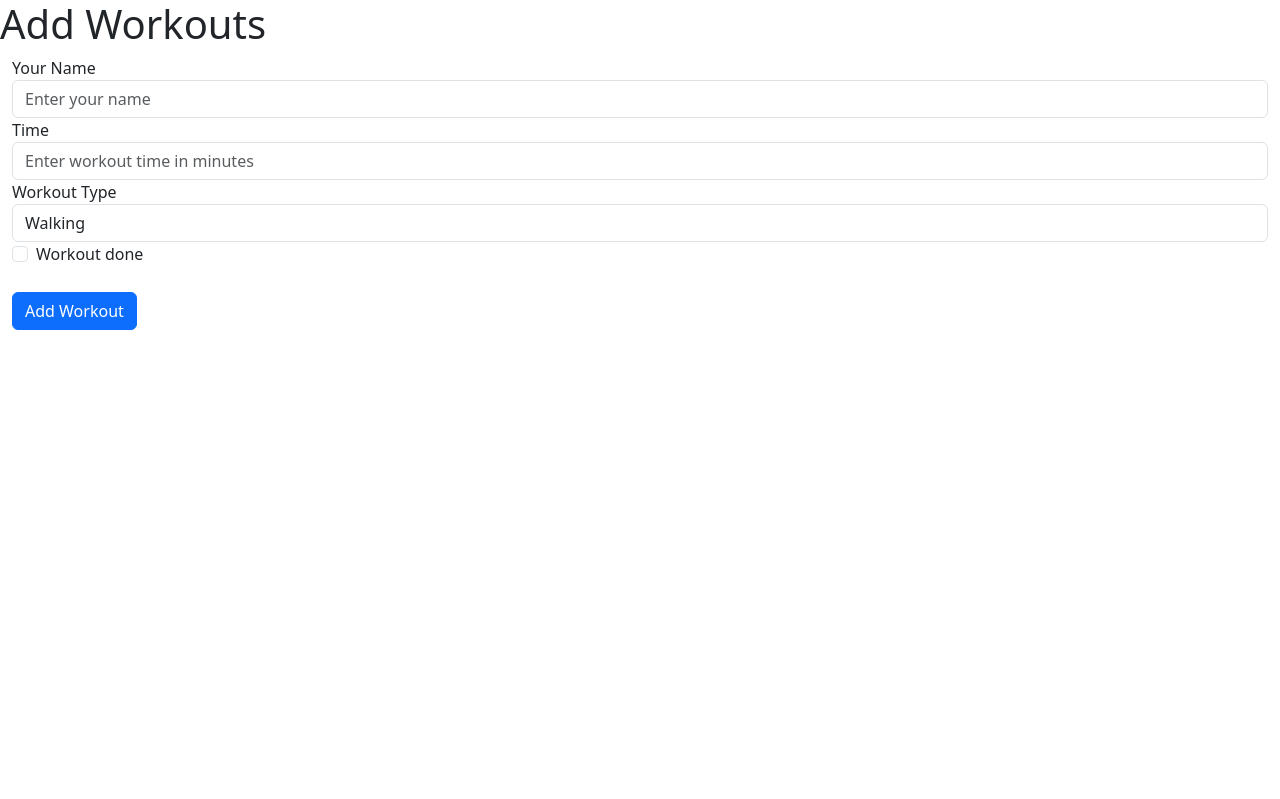
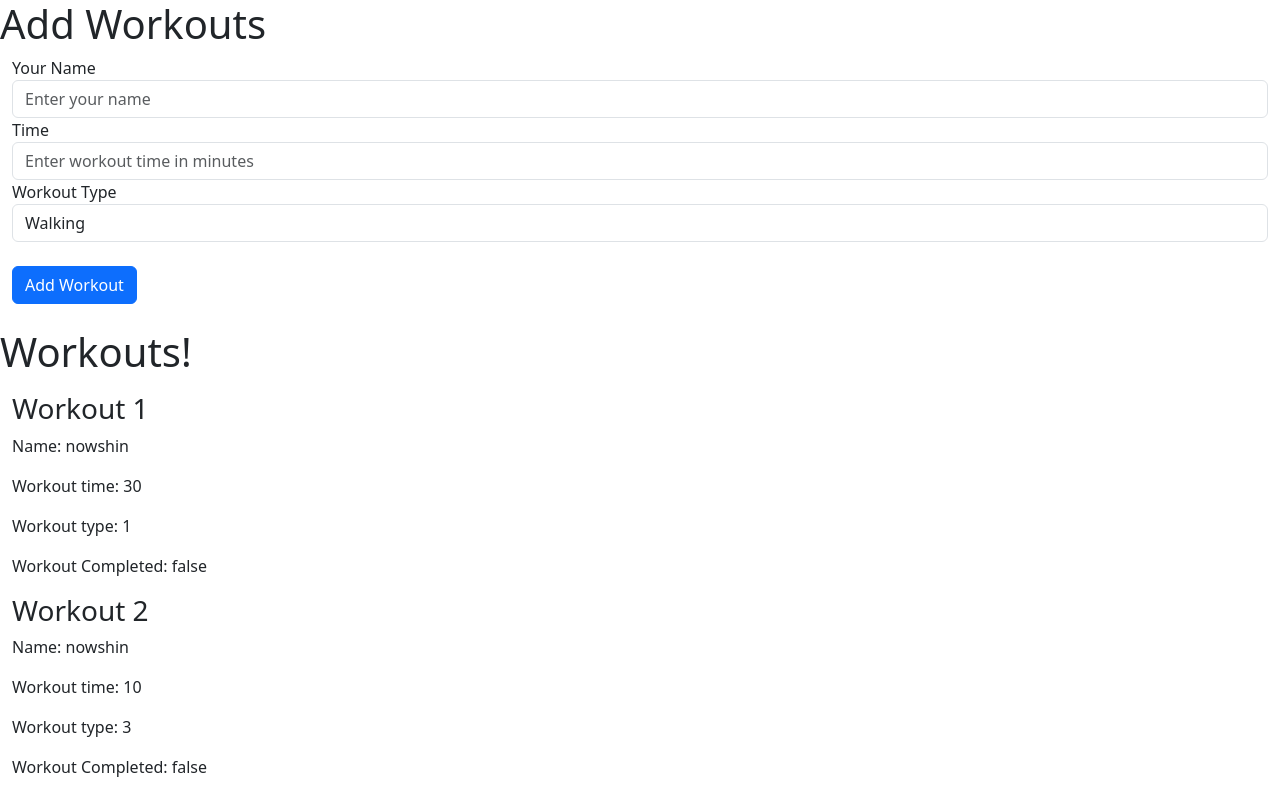
Before and after one commit to Nowshin73/Health_Challenge_Tracker, an Angular app in the folder health-tracker/: page / in a window 1280 px wide. Shown: the top 799 px of the page. Built offline with nearby package versions, Linux system fonts and the light colour scheme.

Commit message:
workout class and objects added

```diff
--- a/health-tracker/angular.json
+++ b/health-tracker/angular.json
@@ -101,5 +101,8 @@
         }
       }
     }
+  },
+  "cli": {
+    "analytics": false
   }
 }
--- /dev/null
+++ b/health-tracker/src/app/Workouts.ts
@@ -0,0 +1,8 @@
+export class Workouts{
+    sno: number
+    name:string
+    time:number
+    type:number
+    done:boolean
+
+}
--- a/health-tracker/src/app/app.module.ts
+++ b/health-tracker/src/app/app.module.ts
@@ -4,11 +4,15 @@ import { BrowserModule } from '@angular/platform-browser';
 import { AppRoutingModule } from './app-routing.module';
 import { AppComponent } from './app.component';
 import { WorkoutComponent } from './mycomponents/workout/workout.component';
+import { AddWorkoutComponent } from './mycomponents/add-workout/add-workout.component';
+import { WorkoutItemComponent } from './mycomponents/workout-item/workout-item.component';
 
 @NgModule({
   declarations: [
     AppComponent,
-    WorkoutComponent
+    WorkoutComponent,
+    AddWorkoutComponent,
+    WorkoutItemComponent
   ],
   imports: [
     BrowserModule,
--- /dev/null
+++ b/health-tracker/src/app/mycomponents/add-workout/add-workout.component.html
@@ -0,0 +1,28 @@
+<h1> Add Workouts </h1>
+<div class="container-fluid">
+  <form>
+    <div class="form-group">
+      <label for="exampleInputName1">Your Name</label>
+      <input type="text" class="form-control" id="exampleInputName1" aria-describedby="emailHelp"
+        placeholder="Enter your name">
+    </div>
+    <div class="form-group">
+      <label for="exampleInputTime1">Time</label>
+      <input type="number" class="form-control" id="exampleInputTime1" placeholder="Enter workout time in minutes ">
+    </div>
+    <div class="form-group">
+      <label for="exampleInputWType1">Workout Type</label>
+      <select class="form-control" id="exampleFormControlSelect1">
+        <option>Walking</option>
+        <option>Running</option>
+        <option>Swimming</option>
+        <option>Dancing</option>
+      </select>
+    </div>
+    <!-- <div class="form-check">
+      <input type="checkbox" class="form-check-input" id="exampleCheck1">
+      <label class="form-check-label" for="exampleCheck1">Workout done</label>
+    </div> -->
+    <button type="submit" class="btn btn-primary my-4">Add Workout</button>
+  </form>
+</div>
--- /dev/null
+++ b/health-tracker/src/app/mycomponents/add-workout/add-workout.component.ts
@@ -0,0 +1,15 @@
+import { Component, OnInit } from '@angular/core';
+
+@Component({
+  selector: 'app-add-workout',
+  templateUrl: './add-workout.component.html',
+  styleUrls: ['./add-workout.component.css']
+})
+export class AddWorkoutComponent implements OnInit {
+
+  constructor() { }
+
+  ngOnInit(): void {
+  }
+
+}
--- /dev/null
+++ b/health-tracker/src/app/mycomponents/workout-item/workout-item.component.html
@@ -0,0 +1,8 @@
+<div class="my-3">
+    <h3>Workout {{workout.sno}} </h3>
+    <p>Name: {{workout.name}}</p>
+    <p>Workout time: {{workout.time}} </p>
+    <p>Workout type: {{workout.type}} </p>
+    <p>Workout Completed: {{workout.done}} </p>
+
+</div>
--- /dev/null
+++ b/health-tracker/src/app/mycomponents/workout-item/workout-item.component.ts
@@ -0,0 +1,19 @@
+import { Component, Input, OnInit } from '@angular/core';
+import {  Workouts } from 'src/app/Workouts';
+
+@Component({
+  selector: 'app-workout-item',
+  templateUrl: './workout-item.component.html',
+  styleUrls: ['./workout-item.component.css']
+})
+export class WorkoutItemComponent implements OnInit {
+  @Input()
+  workout: Workouts;
+  constructor() {
+
+   }
+
+  ngOnInit(): void {
+  }
+
+}
--- a/health-tracker/src/app/mycomponents/workout/workout.component.html
+++ b/health-tracker/src/app/mycomponents/workout/workout.component.html
@@ -1,27 +1,8 @@
-<h1> Add Workouts </h1>
+<app-add-workout></app-add-workout>
+
+<h1>Workouts!</h1>
 <div class="container-fluid">
-  <form>
-    <div class="form-group">
-     <label for="exampleInputName1">Your Name</label>
-      <input type="text" class="form-control" id="exampleInputName1" aria-describedby="emailHelp" placeholder="Enter your name">
+    <div *ngFor="let workout of workouts">
+        <app-workout-item [workout]="workout"></app-workout-item>
     </div>
-    <div class="form-group">
-      <label for="exampleInputTime1">Time</label>
-      <input type="number" class="form-control" id="exampleInputTime1" placeholder="Enter workout time in minutes ">
-     </div>
-    <div class="form-group">
-     <label for="exampleInputWType1">Workout Type</label>
-     <select class="form-control" id="exampleFormControlSelect1">
-       <option>Walking</option>
-       <option>Running</option>
-       <option>Swimming</option>
-       <option>Dancing</option>
-     </select>
-                                                                              </div>
-                                                                                <div class="form-check">
-                                                                                    <input type="checkbox" class="form-check-input" id="exampleCheck1">
-                                                                                        <label class="form-check-label" for="exampleCheck1">Workout done</label>
-                                                                                          </div>
-                                                                                            <button type="submit" class="btn btn-primary my-4">Add Workout</button>
-                                                                                            </form>
-                                                                                            </div>
+</div>
--- a/health-tracker/src/app/mycomponents/workout/workout.component.ts
+++ b/health-tracker/src/app/mycomponents/workout/workout.component.ts
@@ -1,4 +1,5 @@
 import { Component, OnInit } from '@angular/core';
+import { Workouts } from 'src/app/Workouts';
 
 @Component({
   selector: 'app-workout',
@@ -6,8 +7,46 @@ import { Component, OnInit } from '@angular/core';
   styleUrls: ['./workout.component.css']
 })
 export class WorkoutComponent implements OnInit {
-
-  constructor() { }
+  workouts:Workouts[];
+  constructor() {
+    this.workouts = [
+      {
+        sno:1,
+        name:"nowshin",
+        time:30,
+        type:1,
+        done:false
+      },
+      {
+        sno:2,
+        name:"nowshin",
+        time:10,
+        type:3,
+        done:false
+      },
+      {
+        sno:3,
+        name:"nowshin",
+        time:30,
+        type:4,
+        done:false
+      },
+      {
+        sno:4,
+        name:"nowshin",
+        time:30,
+        type:1,
+        done:false
+      },
+      {
+        sno:5,
+        name:"nowshin",
+        time:30,
+        type:1,
+        done:false
+      },
+    ]
+   }
 
   ngOnInit(): void {
   }
--- a/health-tracker/tsconfig.json
+++ b/health-tracker/tsconfig.json
@@ -6,6 +6,7 @@
     "outDir": "./dist/out-tsc",
     "forceConsistentCasingInFileNames": true,
     "strict": true,
+    "strictPropertyInitialization": false,
     "noImplicitOverride": true,
     "noPropertyAccessFromIndexSignature": true,
     "noImplicitReturns": true,
```
Also changed, not shown: health-tracker/src/app/mycomponents/add-workout/add-workout.component.css (added), health-tracker/src/app/mycomponents/workout-item/workout-item.component.css (added), 2 other files (tests, documents, lock files or other folders).
